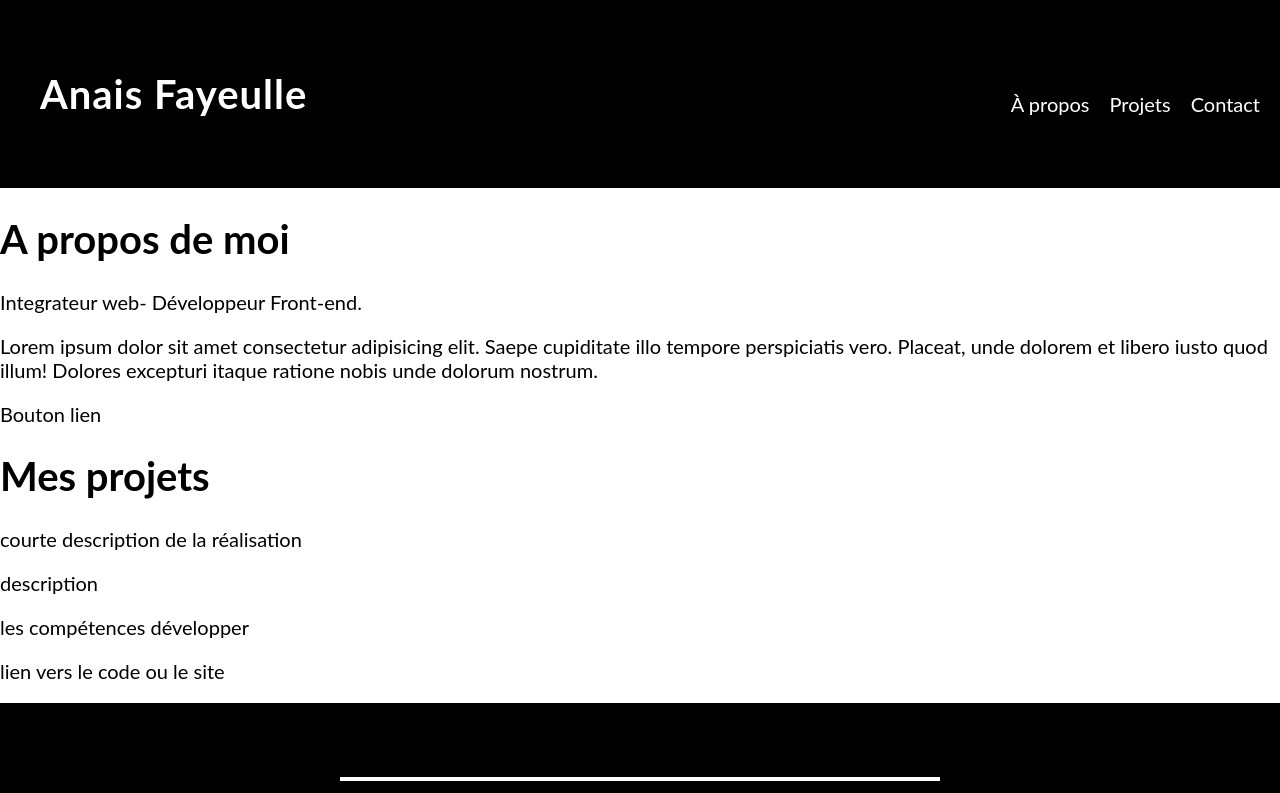
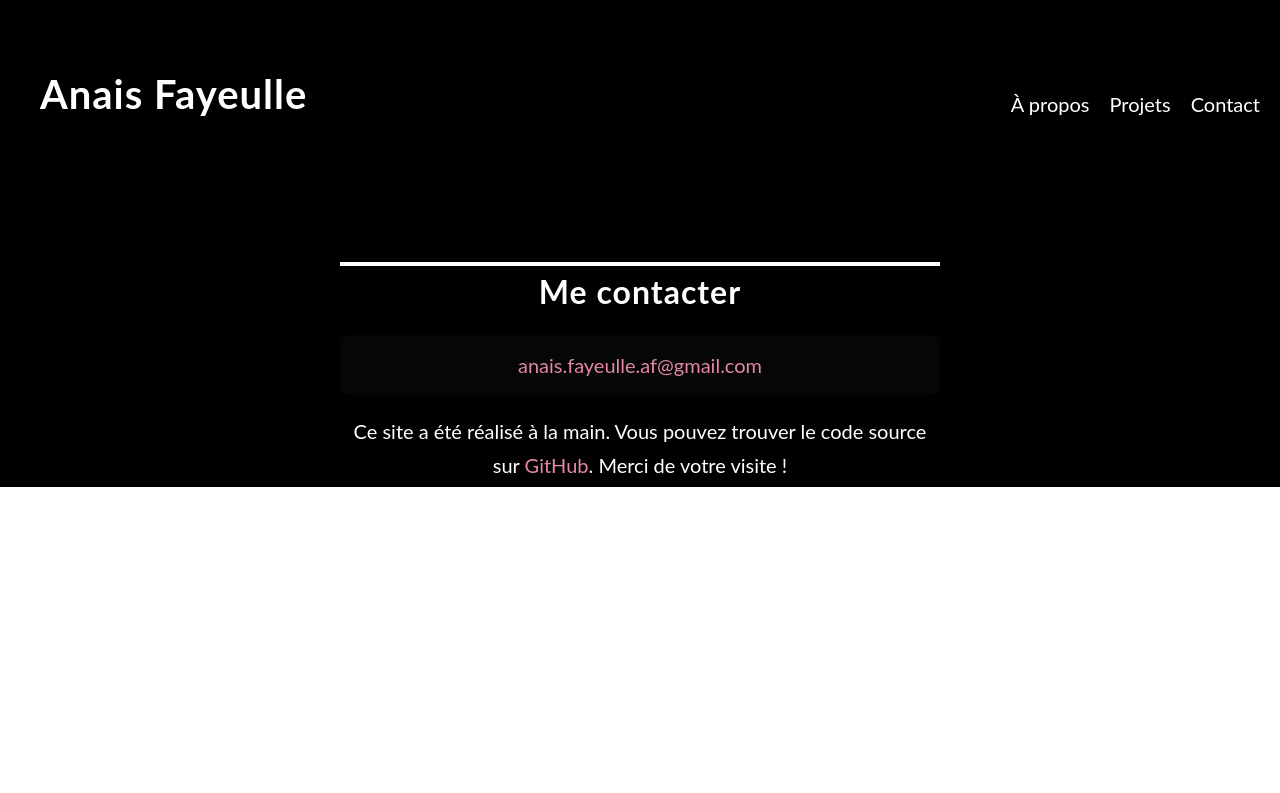
Before and after one commit to anaissclt/Portfolio, a React (Create React App) app: page / in a window 1280 px wide. Shown: the top 793 px of the page. Built offline with nearby package versions, Linux system fonts and the light colour scheme.

Commit message:
Ajout des routes

```diff
--- a/src/App.js
+++ b/src/App.js
@@ -16,7 +16,7 @@
     <BrowserRouter>
       <Header />
       <Routes>
-        <Route path="/" element={<Home />} />
+        <Route path="/Portfolio" element={<Home />} />
       </Routes>
       <Footer />
     </BrowserRouter>
```
